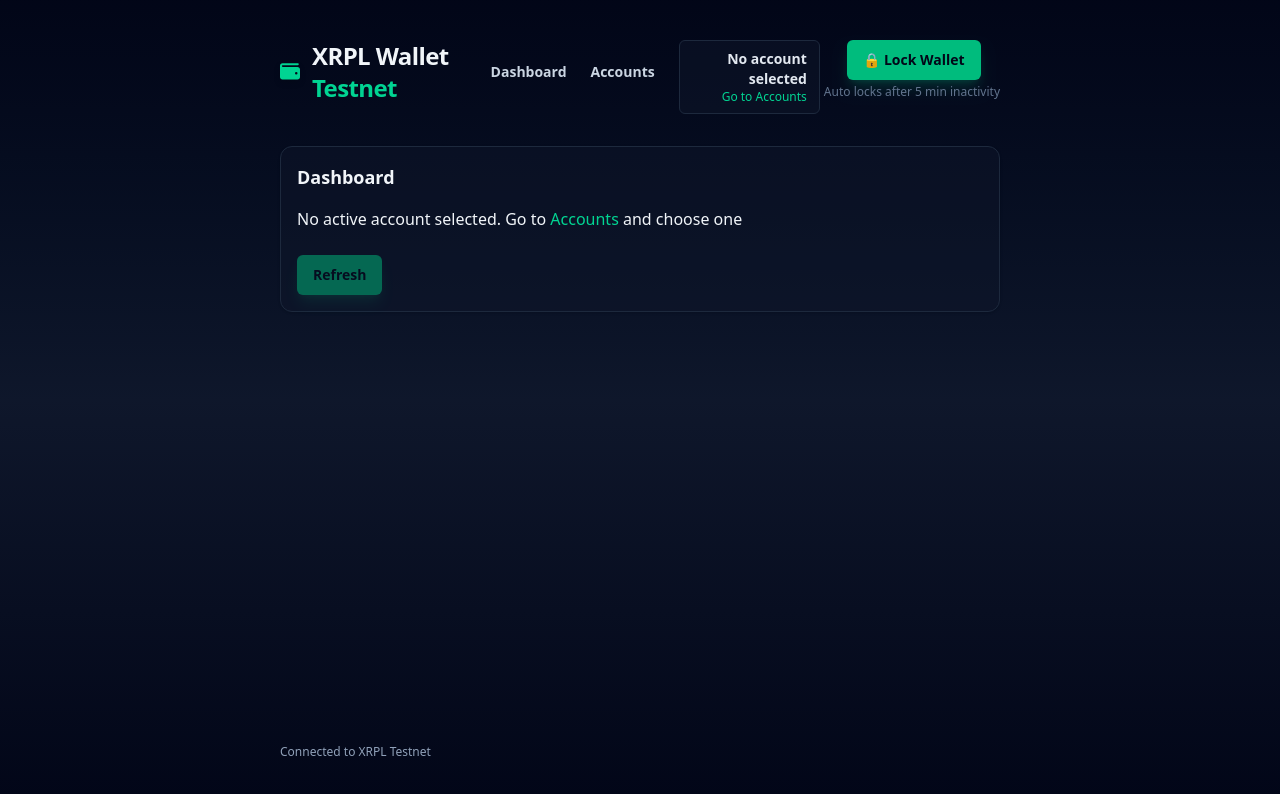
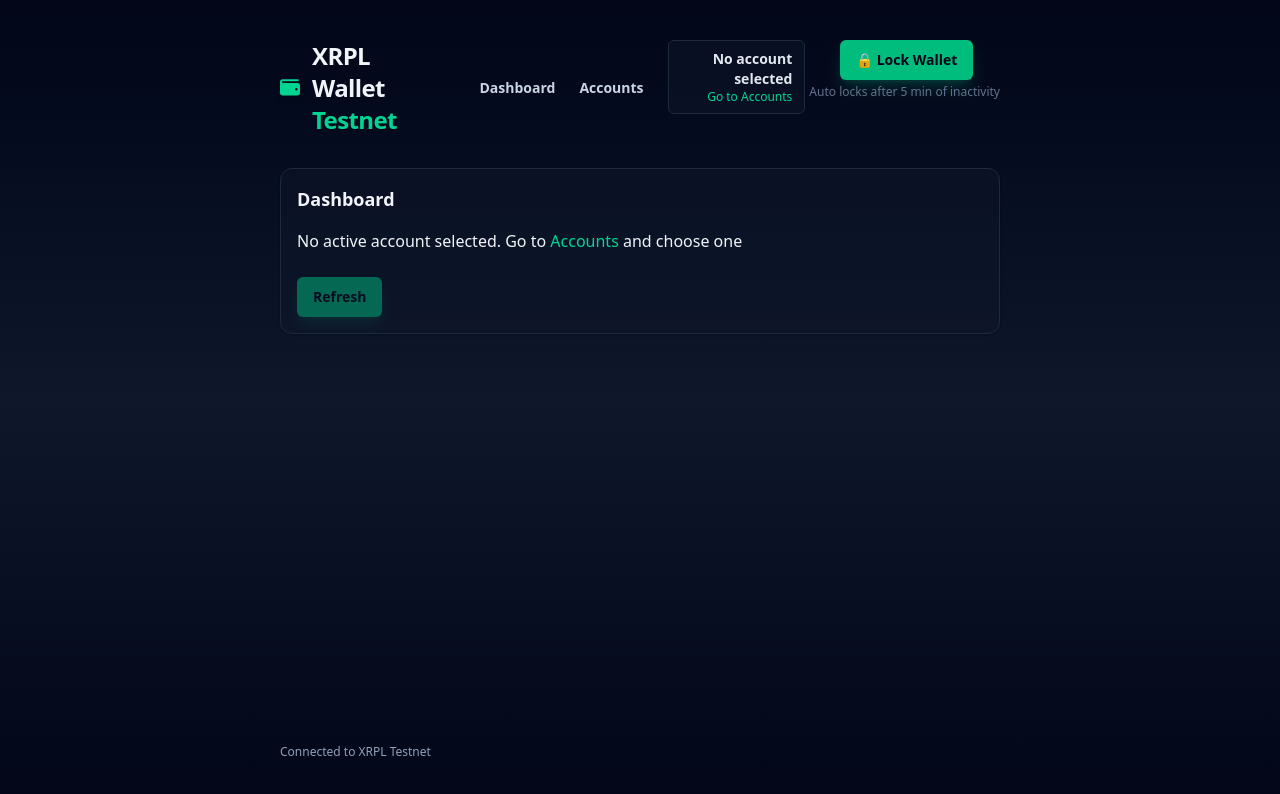
Before and after one commit to teejay327/xrpl-testwallet, a React (Vite) app: page / in a window 1280 px wide. Shown: the top 794 px of the page. Built offline with nearby package versions, Linux system fonts and the light colour scheme.

Commit message:
Added auto lock warning

```diff
--- a/src/components/Header.jsx
+++ b/src/components/Header.jsx
@@ -82,7 +82,7 @@ const Header = () => {
           🔒 Lock Wallet
         </Button>
         <span className="hidden whitespace-nowrap text-xs text-slate-500 sm:inline ml-1">
-          Auto locks after 5 min inactivity
+          Auto locks after 5 min of inactivity
         </span>
       </div>
     </header>
```
